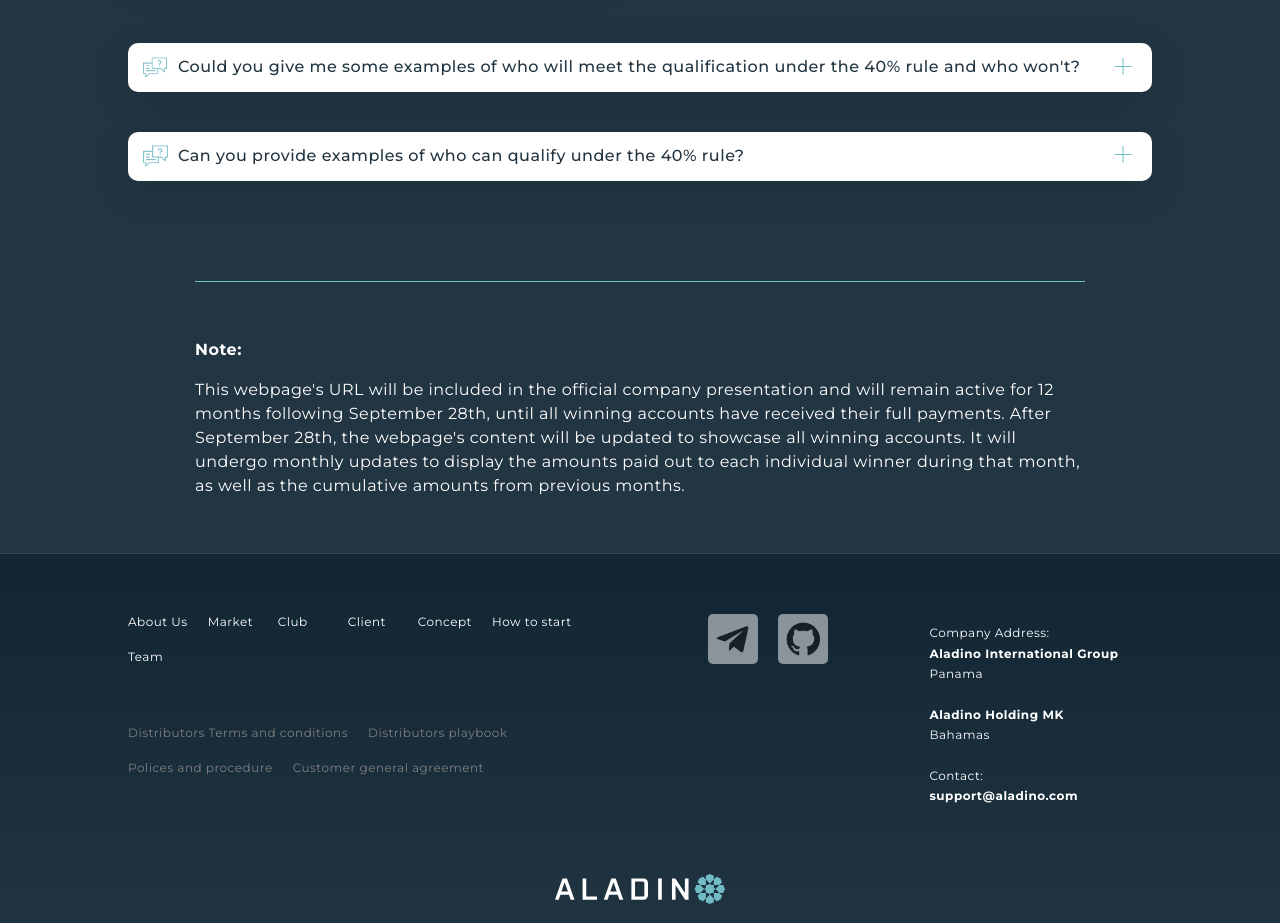
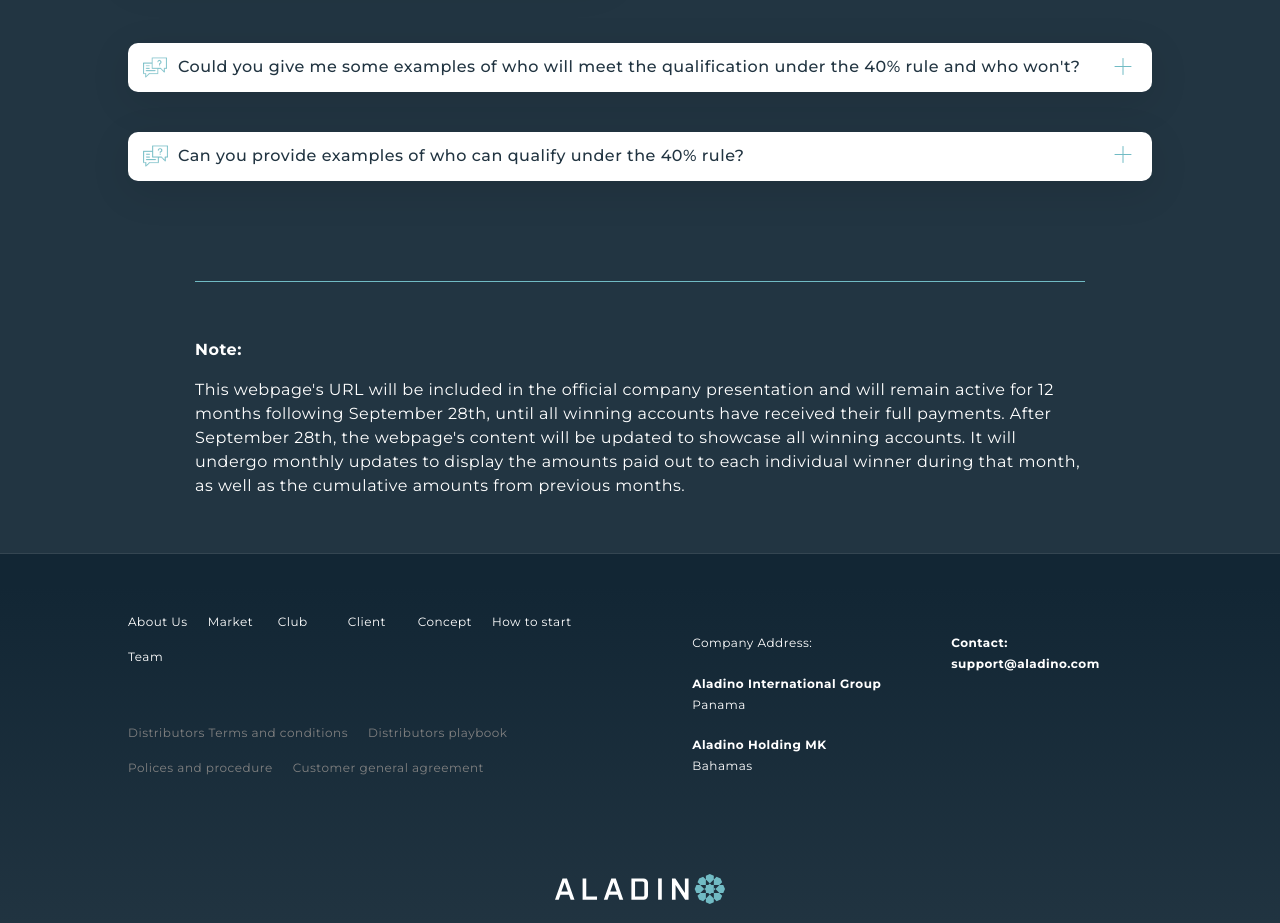
Before and after one commit to m-zamil/30days, a plain HTML site: page index.html in a window 1280 px wide. Shown: the part 4977-5900 px from the top of the page. Drawn offline with Linux system fonts and the light colour scheme.

Commit message:
changed time and footer styling

```diff
--- a/assets/css/global.css
+++ b/assets/css/global.css
@@ -229,6 +229,8 @@ nav {
   text-align: center;
   align-items: center;
   line-height: 1.7;
+  flex-direction: column;
+  margin-top: 40px;
 }
 .footer-logo {
   padding-bottom: 50px;
@@ -430,7 +432,7 @@ nav {
     padding-top: 60px;
   }
   .footer-nav-wrapper {
-    flex: 2;
+    flex: 1;
   }
   .footer-social {
     padding-top: 0;
@@ -445,8 +447,11 @@ nav {
     flex: 1;
     gap: 70px;
     align-self: center;
+    align-items: flex-start;
     text-align: left;
     padding-bottom: 20px;
+    flex-direction: row;
+    margin-top: 0;
   }
   .footer-logo {
     padding-top: 18px;
--- a/index.html
+++ b/index.html
@@ -110,11 +110,11 @@
             <li>
               <p>
                 The contest period begins on
-                <strong>September 28th at 00:01</strong> when sales start, and the bonus accumulation begins concurrently.
+                <strong>September 28th at 5:00 PM UTC</strong> when sales start, and the bonus accumulation begins concurrently.
               </p>
             </li>
             <li>
-              <p>The contest concludes on <strong>October 28th at 00:01</strong>.</p>
+              <p>The contest concludes on <strong>October 28th at 5:00 PM UTC</strong>.</p>
             </li>
             <li>
               <p>The bonuses will be distributed in equal parts <strong>over 12 months</strong>. These instalments will be paid in USDT and will reflect in your back office.</p>
@@ -389,28 +389,22 @@
               </div>
             </div>
           </div>
-          <div class="footer-social">
-            <a data-tooltip="Available a week before sales start" data-flow="top">
-              <img src="./assets/images/telegram-icon.png" width="50" height="50" alt="" />
-            </a>
-            <a data-tooltip="Available a week before sales start" data-flow="top">
-              <img src="./assets/images/git-icon.png" width="50" height="50" alt="" />
-            </a>
-          </div>
+
           <div class="footer-info">
             <address>
               Company Address:<br />
+              <br />
               <span class="bold">Aladino International Group</span> <br />
               Panama <br />
               <br />
               <span class="bold">Aladino Holding MK</span> <br />
               Bahamas <br />
               <br />
+            </address>
+            <span class="bold">
               Contact: <br />
-              <span class="bold">
-                <a href="mailto:support@aladino.io">support@aladino.com</a>
-              </span>
-            </address>
+              <a href="mailto:support@aladino.io">support@aladino.com</a>
+            </span>
           </div>
         </div>
 
```
